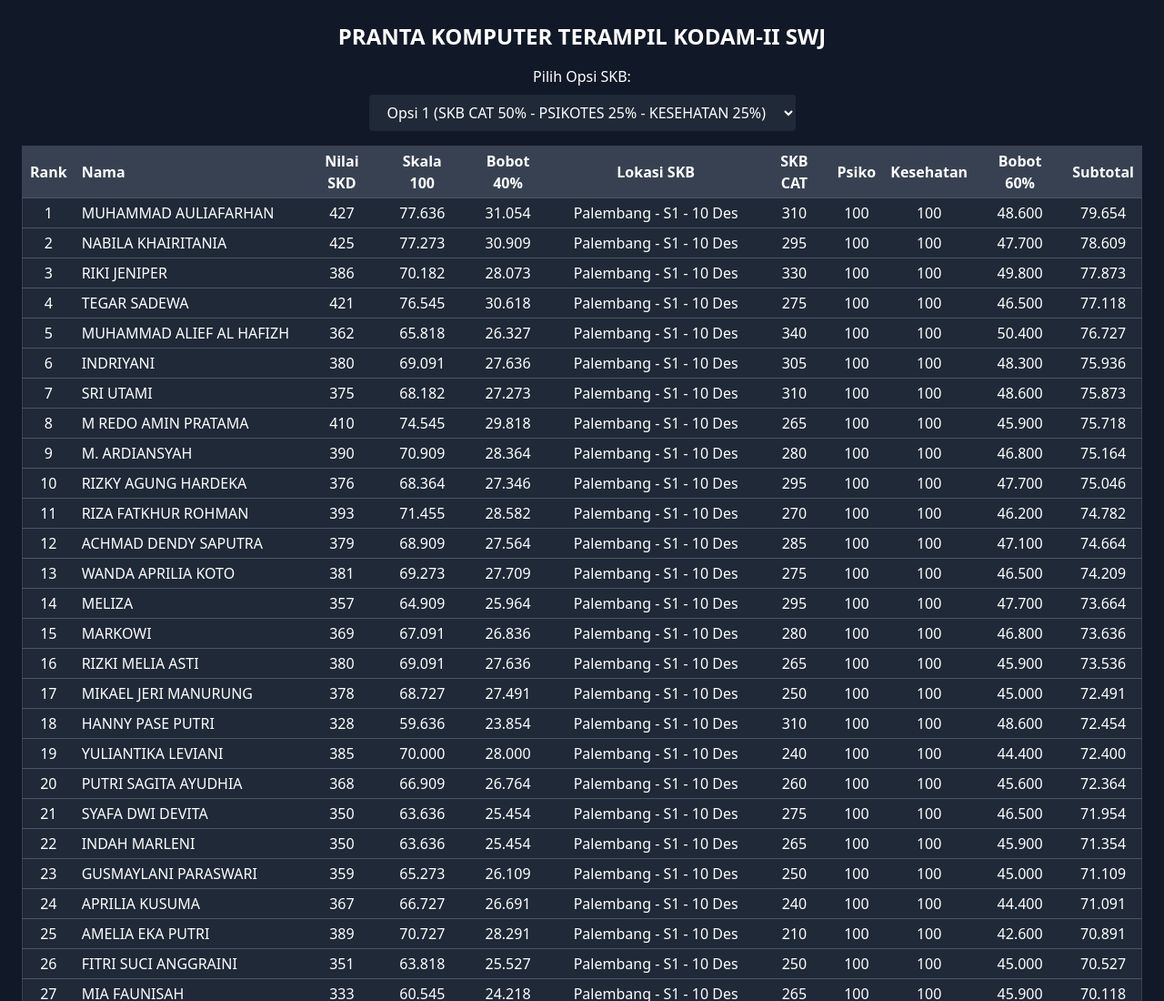
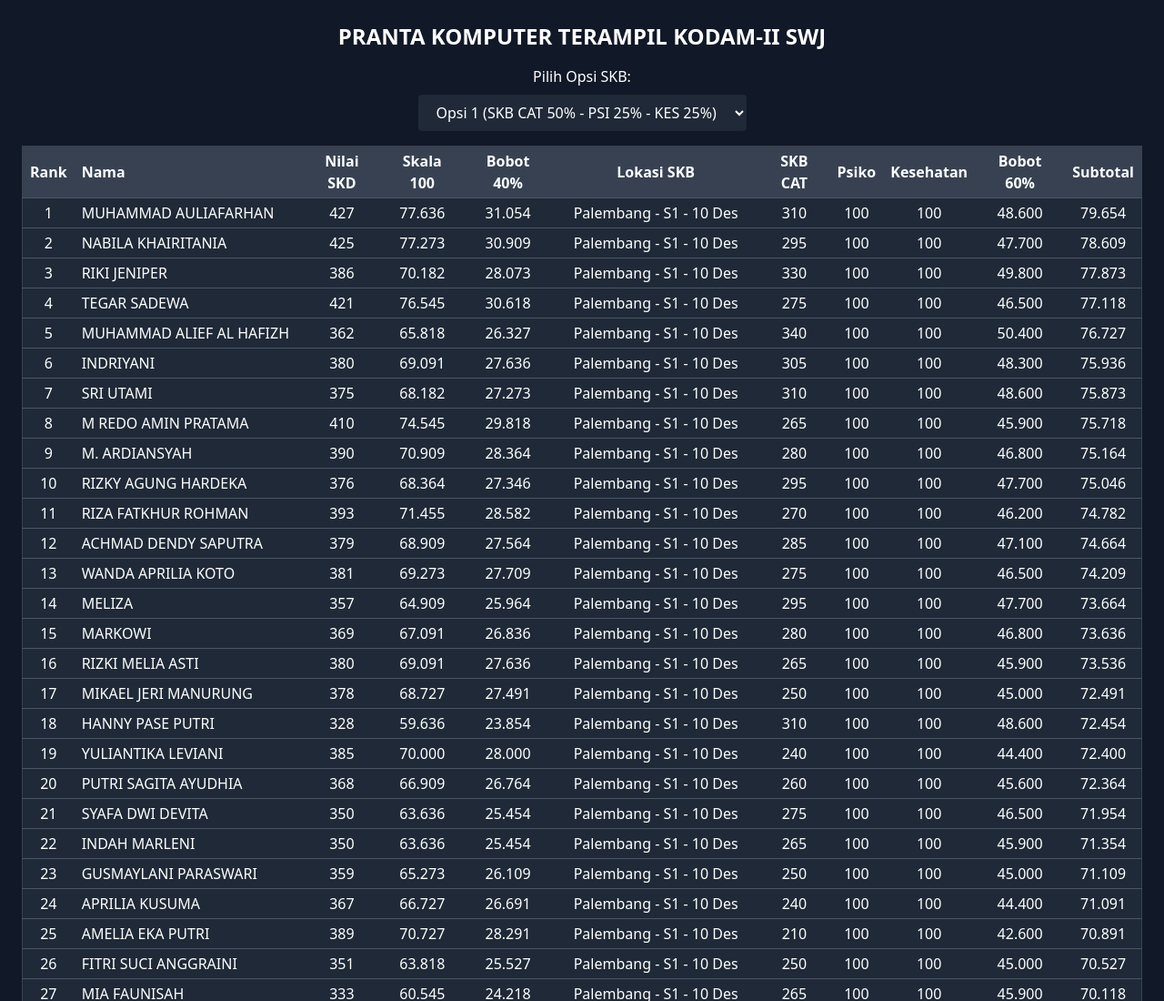
Before and after one commit to g00dm00d/fufufafa, a plain HTML site: page index.html in a window 1280 px wide. Shown: the top 1100 px of the page at 91% size. Drawn offline with nearby package versions, Linux system fonts and the light colour scheme.

Commit message:
Add files via upload

```diff
--- a/index.html
+++ b/index.html
@@ -27,15 +27,9 @@
           id="optionSelect"
           class="bg-gray-800 text-white px-4 py-2 rounded"
         >
-          <option value="1">
-            Opsi 1 (SKB CAT 50% - PSIKOTES 25% - KESEHATAN 25%)
-          </option>
-          <option value="2">
-            Opsi 2 (SKB CAT 60% - PSIKOTES 20% - KESEHATAN 20%)
-          </option>
-          <option value="3">
-            Opsi 3 (SKB CAT 70% - PSIKOTES 15% - KESEHATAN 15%)
-          </option>
+          <option value="1">Opsi 1 (SKB CAT 50% - PSI 25% - KES 25%)</option>
+          <option value="2">Opsi 2 (SKB CAT 60% - PSI 20% - KES 20%)</option>
+          <option value="3">Opsi 3 (SKB CAT 70% - PSI 15% - KES 15%)</option>
         </select>
       </div>
 
```
